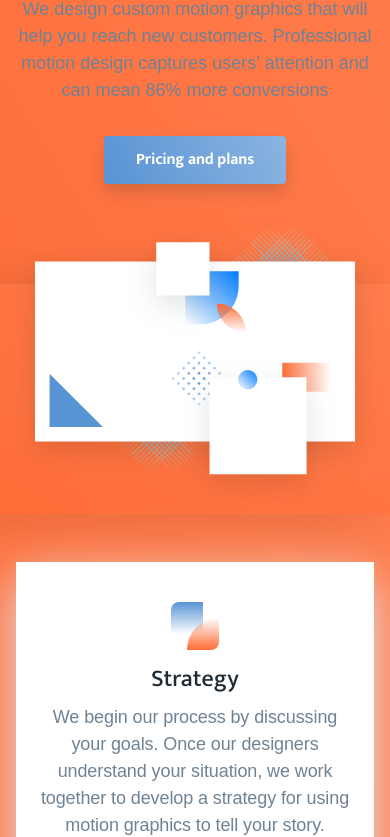
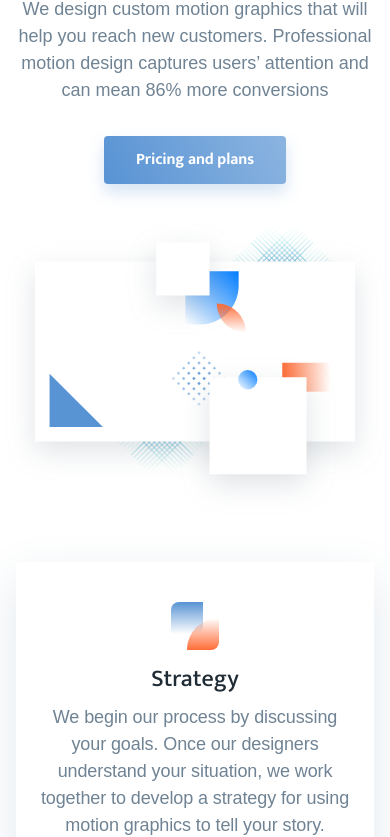
Before and after one commit to AndrewUsher/startup-landing-page, a website built with Parcel: page index.pug in a window 390 px wide. Shown: the part 280-1117 px from the top of the page. Built offline with nearby package versions, Linux system fonts and the light colour scheme; a web font is replaced by a local one.

Commit message:
Modify media queries

```diff
--- a/src/scss/base/_helpers.scss
+++ b/src/scss/base/_helpers.scss
@@ -8,14 +8,6 @@
   @include media('>small') {
     padding-left: get-content-padding(desktop);
     padding-right: get-content-padding(desktop);
-  }
-
-  @include media('<small') {
-    background: linear-gradient(
-      to top right,
-      color(primary, 1) 0,
-      color(primary, 2) 100%
-    );
   }
 }
 
--- a/src/scss/layout/_hero.scss
+++ b/src/scss/layout/_hero.scss
@@ -18,8 +18,8 @@
     );
     box-shadow: -22px 4px 52px 3px rgba(0, 0, 0, 0.1);
 
-    @include media('<medium') {
-      width: 100%;
+    @media screen and (max-width: 1000px) {
+      display: none;
     }
   }
 }
@@ -50,7 +50,7 @@
   }
 }
 
-@include media('>medium') {
+@media screen and (min-width: 1000px) {
   .hero {
     text-align: left;
     padding-top: 92px;
```
